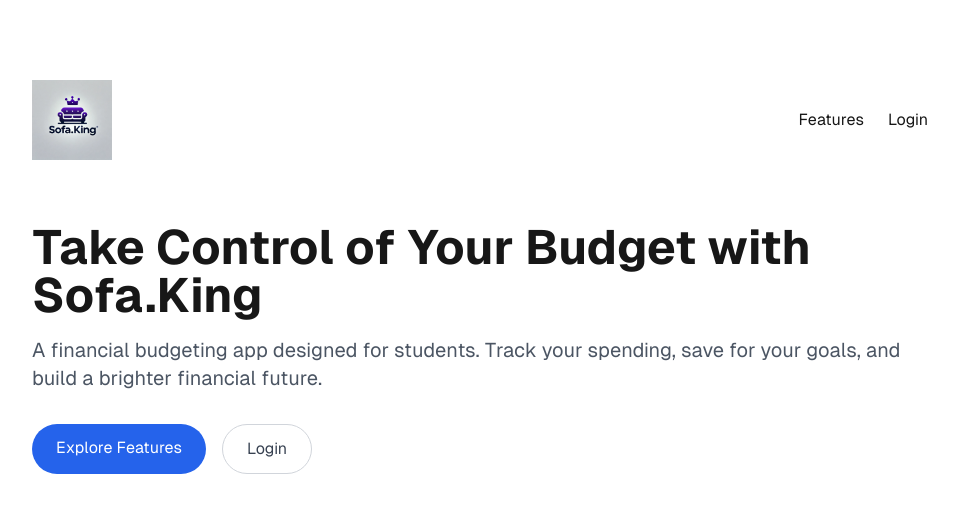
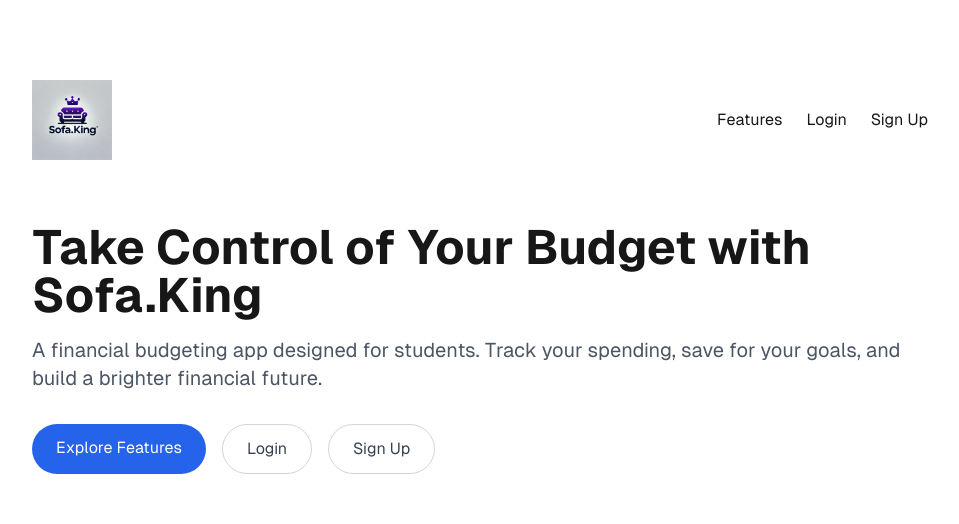
Before and after one commit to alvina-yang/sofa.king, a Next.js app in the folder frontend/: page / in a window 1280 px wide. Shown: the top 524 px of the page, without its empty margins (160-1119 px from the left). Built offline with nearby package versions, Linux system fonts and the light colour scheme.

Commit message:
adding sign up button

```diff
--- a/frontend/src/app/page.tsx
+++ b/frontend/src/app/page.tsx
@@ -1,12 +1,15 @@
 "use client";
 import { useRouter } from "next/navigation";
 import Image from "next/image";
-
 export default function Home() {
   const router = useRouter();
 
   const goToLogin = () => {
     router.push("/login");
+  };
+
+  const goToSignUp = () => {
+    router.push("/sign-up");
   };
 
   return (
@@ -33,6 +36,12 @@
           >
             Login
           </button>
+          <button
+            onClick={goToSignUp}
+            className="hover:underline hover:underline-offset-4 text-sm sm:text-base cursor-pointer"
+          >
+            Sign Up
+          </button>
         </nav>
       </header>
 
@@ -56,6 +65,12 @@
               className="rounded-full border border-solid border-gray-300 text-gray-700 px-6 py-3 text-sm sm:text-base hover:bg-gray-100 transition-colors"
             >
               Login
+            </button>
+            <button
+              onClick={goToSignUp}
+              className="rounded-full border border-solid border-gray-300 text-gray-700 px-6 py-3 text-sm sm:text-base hover:bg-gray-100 transition-colors"
+            >
+              Sign Up
             </button>
           </div>
         </section>
```
